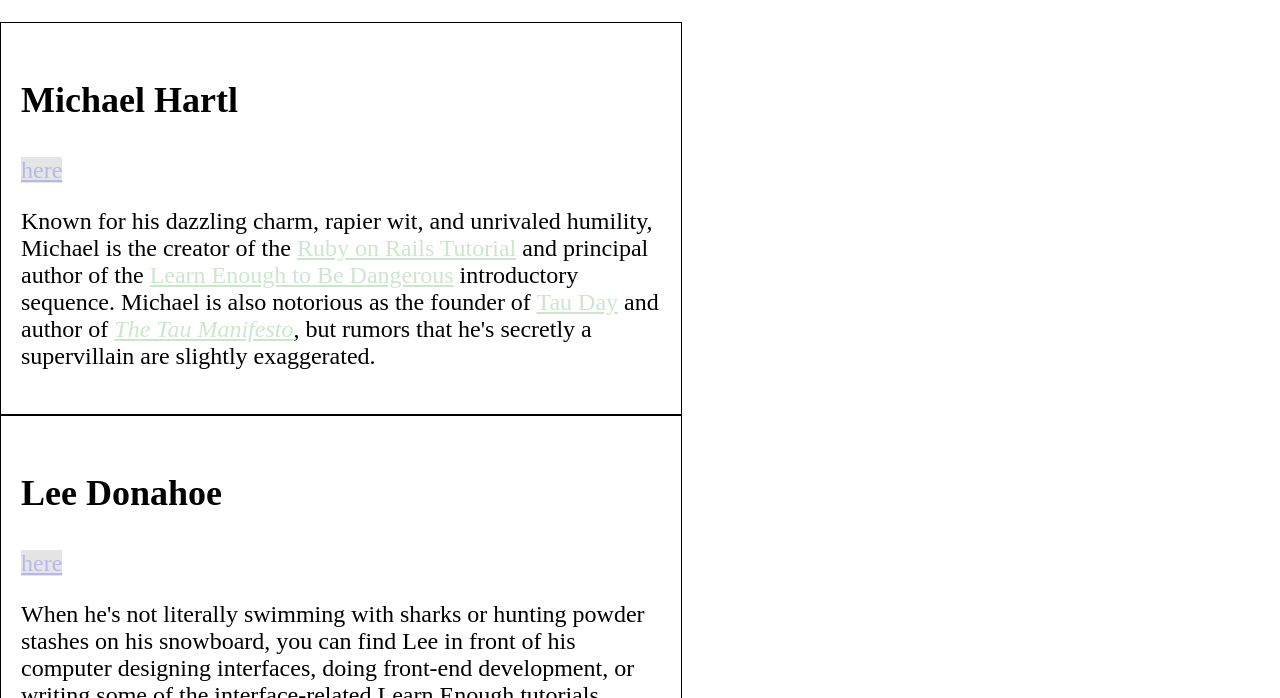
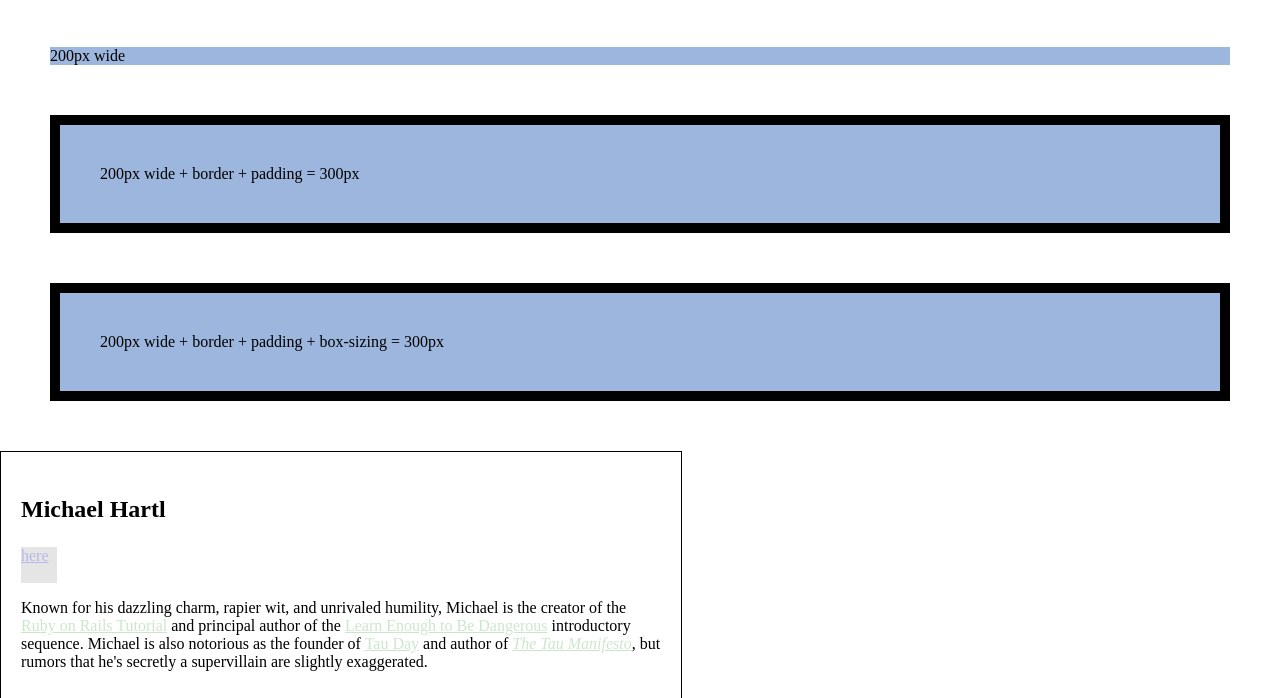
Before and after one commit to RobinWagner/robinwagner.github.io, a plain HTML site: page index.html in a window 1280 px wide. Shown: the part 702-1400 px from the top of the page. Drawn offline with Linux system fonts and the light colour scheme.

Commit message:
Box model

```diff
--- a/index.html
+++ b/index.html
@@ -11,7 +11,7 @@
         margin: 0;
       }
       h1 {
-        font-size: 7vw;
+        font-size: 2em;
         margin-top: 0;
       }
       a {
@@ -27,16 +27,25 @@
         height: 50vw;
         width: 50vw;
       }
+      .full-hero li {
+        display: inline;
+      }
 
       /* SOCIAL STYLES */
       .social-link {
         background: rgba(150, 150, 150, 0.25);
         color: rgba(0,0,255,0.2);
+        display: inline-block;
+        height: 36px;
+        width: 36px;
+      }
+      .show {
+        display: block;
       }
 
       /* BIO STYLES */
       .bio-wrapper {
-        font-size: 24px;
+        /*font-size: 24px;*/
       }
       .bio-box {
         border: 1px solid #000;
@@ -52,6 +61,22 @@
       }
       .bio-copy a {
         color: rgba(0,128,0,0.2);
+      }
+
+      .test-box {
+        background: #9db6dd;
+        /*display: inline-block;*/
+        margin: 50px;
+        /*width: 200px*/
+      }
+      .test-box-nosizing {
+        border: 10px solid #000;
+        padding: 40px;
+      }
+      .test-box-sizing {
+        box-sizing: border-box;
+        /*display: block;
+        width: auto;*/
       }
     </style>
   </head>
@@ -72,10 +97,21 @@
       </ul>
     </div>
     <h2>I'm an h2</h2>
+
+    <div class="test-box">
+      200px wide
+    </div>
+    <div class="test-box test-box-nosizing">
+      200px wide + border + padding = 300px
+    </div>
+    <div class="test-box test-box-nosizing test-box-sizing">
+      200px wide + border + padding + box-sizing = 300px
+    </div>
+
     <div class="bio-wrapper">
       <div class="bio-box">
         <h3>Michael Hartl</h3>
-        <a href="http://twitter.com/mhartl" class="social-link">here</a>
+        <a href="http://twitter.com/mhartl" class="social-link show">here</a>
         <div class="bio-copy">
           <p>
             Known for his dazzling charm, rapier wit, and unrivaled humility,
```
